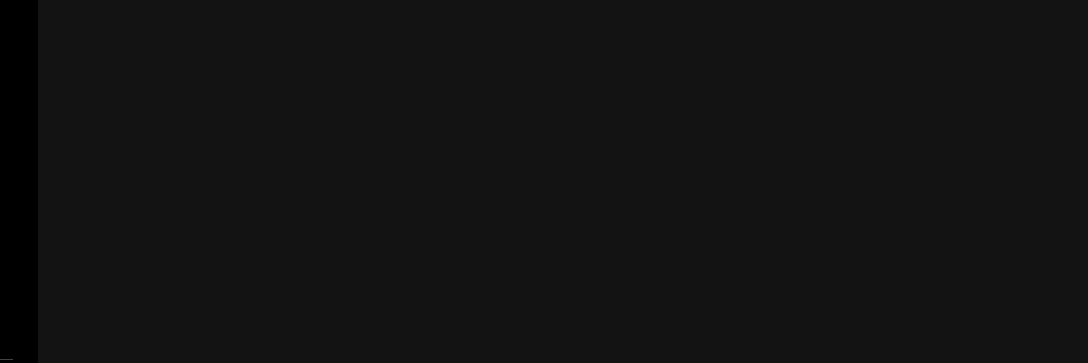
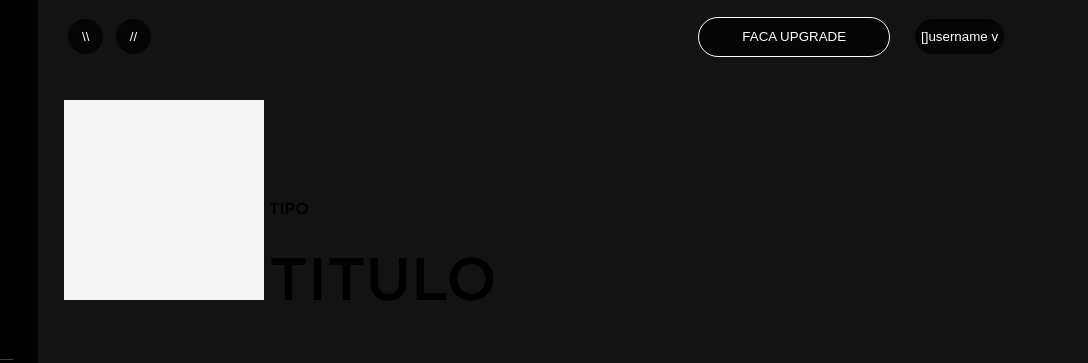
Before and after one commit to gvmolin/Molinfy, a plain HTML site: page index.html in a window 1280 px wide. Shown: the top 363 px of the page, 192-1280 px from the left. Drawn offline with Linux system fonts and the light colour scheme.

Commit message:
iniciando aba de conteudo

```diff
--- a/index.html
+++ b/index.html
@@ -51,7 +51,7 @@
                 <div class="caixa-scroller">
                     <div class="scroller">
                         <ul class="itens-nav">
-                            <li class="primeiro-item">Playlist1</li>
+                            <li>Playlist1</li>
                             <li>Playlist2</li>
                             <li>Playlist3</li>
                             <li>Playlist4</li>
@@ -79,11 +79,32 @@
 
         </div>
 
-        <header>
+        <main>
+            <div class="janela-main">
+                <div class="container-conteudo">
+                    <div class="main-superior">
 
-        </header>
+                        <div class="main-superior-esquerda">
+                            <button class="volta">\\</button>
+                            <button class="frente">//</button>
+                        </div>
 
-        <main>
+                        <div class="main-superior-direita">
+                            <button class="upgrade">FACA UPGRADE</button>
+                            <button class="avatar">[]username v</button>
+                        </div>
+                    </div>
+
+                    <div class="main-titulos">
+                        <div class="capa-album-main"></div>
+                        <div class="titulo-aba-container">
+                            <h4>TIPO</h4>
+                            <h1 class="titulo-aba">TITULO</h1>
+                        </div>
+                    </div><!--main-titulos-->
+
+                </div> <!--container-conteudo-->
+            </div><!--janela-main-->
 
         </main>
 
--- a/style.css
+++ b/style.css
@@ -3,7 +3,7 @@
     src: local('gotham'), url('font/GothamMedium.ttf') format('truetype');
 }
 
-body{
+body, main{
     font-family: 'gotham', 'arial';
 }
 
@@ -14,7 +14,7 @@ body{
     position: fixed;
     top: 0;
     left: 0;
-    height: calc(100vh - 90px);
+    height: calc(100% - 90px);
     width: 230px;
 }
 
@@ -157,18 +157,15 @@ hr{
     font-size: 11px;
 }
 
-.primeiro-item {
-    margin-top: 0;
-}
+
 
 /*NAV */
 /*scroller*/
 
-
 .caixa-scroller {
-    height: 20vh;
-    display: block;
+    height:120px;
     overflow: auto;
+    overscroll-behavior-y: contain;
 }
 
 .scroller{
@@ -176,6 +173,7 @@ hr{
     margin: 0;
     padding: 0;
     margin-bottom: 10px;
+
 }
 
 .scroller .itens-nav {
@@ -208,6 +206,9 @@ hr{
     display: none;
 }
 
+.scroller ul li:nth-child(1) {
+    margin-top: 0;
+}
 /*scroller*/
 
 /*controlador */
@@ -377,7 +378,7 @@ hr{
 /*controlador */
 
 
-/*conteudo principal*/
+/*conteudo principal padrao*/
 
 main {
     background-color: rgb(19, 19, 19);
@@ -385,4 +386,87 @@ main {
     width: 100vw;
 }
 
-/*conteudo principal*/
+.janela-main {
+    position: fixed;
+    right: 0;
+    top: 0 ;
+    width: calc(100% - 230px);
+    height: calc(100% - 90px);
+}
+
+.main-superior {
+    position: fixed;
+    top: 0;
+    right: 0;
+    height: 70px;
+    width: calc(100% - 230px);
+
+}
+
+.main-superior-esquerda {
+    display: inline-block;
+    width: 40%;
+    margin-top: 15px;
+    margin-left: 2.5%;
+}
+
+.main-superior-direita {
+    display: inline-block;
+    position: relative;
+    text-align: end;
+    width: 50%;
+}
+
+.main-superior-esquerda button{
+    background-color: rgba(0, 0, 0, 0.7);
+    color: white;
+    border: none;
+    border-radius: 100%;
+    height: 35px;
+    width: 35px;
+    margin: 4px;
+}
+
+.main-superior-direita button {
+    background-color: rgba(0, 0, 0, 0.7);
+    border: none;
+    height: 35px;
+    color: white;
+    border-radius: 20px;
+    margin: 10px;
+}
+
+.main-superior-direita .upgrade {
+    border: white 1px solid;
+    width: 15vw;
+    height: 40px;
+}
+
+.container-conteudo {
+    width: 95%;
+    margin: 0 auto;
+}
+
+/*conteudo principal padrao*/
+
+/*biblioteca */
+
+.titulo-aba {
+    font-size: 60px;
+}
+
+.titulo-aba-container {
+    display: inline-block
+}
+
+.capa-album-main {
+    height: 200px;
+    width: 200px;
+    display: inline-block;
+    background-color: whitesmoke;
+}
+
+.main-titulos {
+    margin-top: 100px;
+
+}
```
